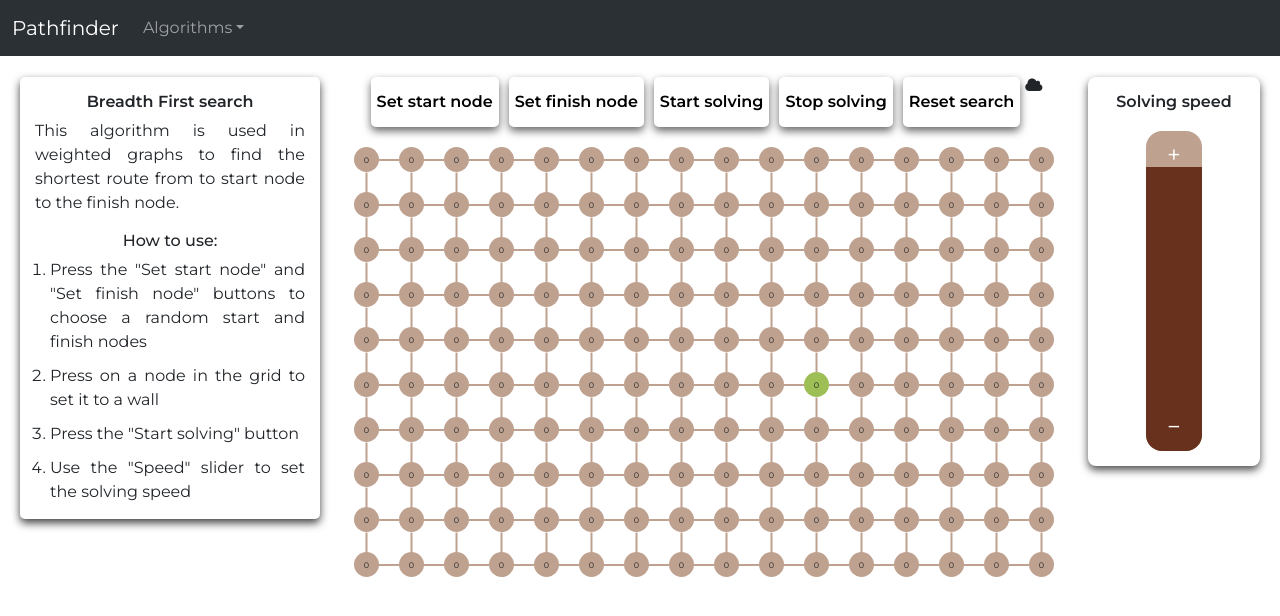
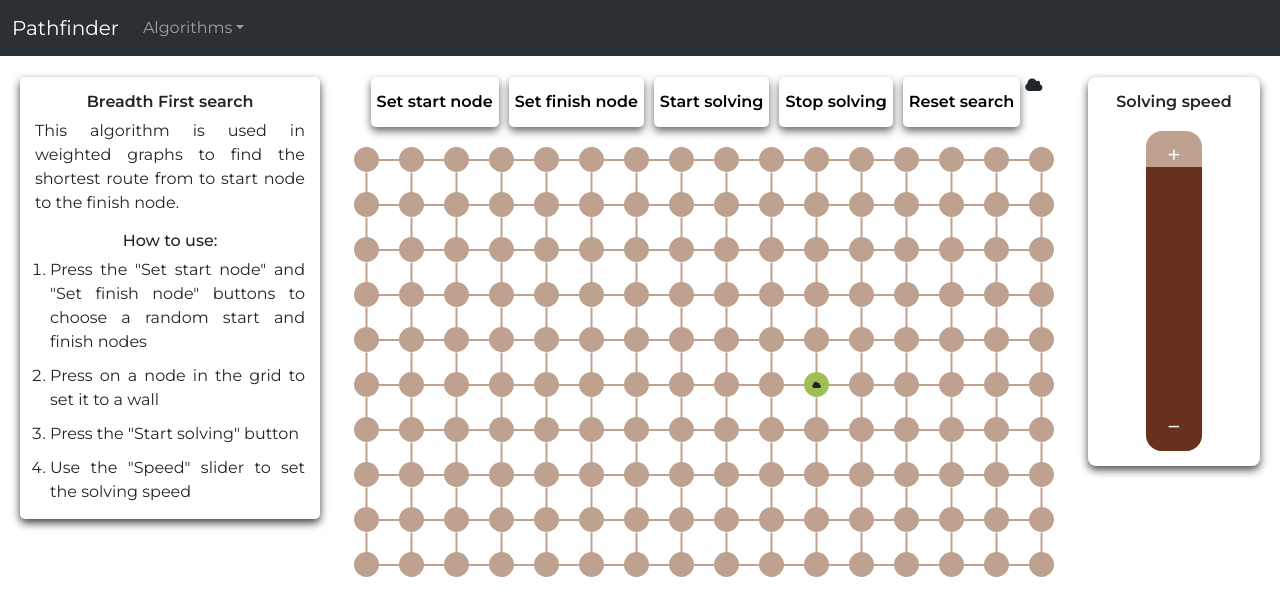
Before and after one commit to MatejaBoy/pathfinding-visualization, a React (Vite) app: page / in a window 1280 px wide. Both pictures are taken after a click on the button "Set start node". Shown: the top 616 px of the page. Built offline with nearby package versions, Linux system fonts and the light colour scheme.

Commit message:
Drag and drop update

```diff
--- a/src/components/Maingrid.tsx
+++ b/src/components/Maingrid.tsx
@@ -1,11 +1,14 @@
 import { useEffect, useState } from "react";
-import { NodeInterface } from "./PathFindingVisualizer";
+import { NodeInterface, PathPointType } from "./PathFindingVisualizer";
 import { MemoizedNode } from "./Node";
+import { Point } from "../algorithms/common-func";
 
 interface MaingridProps {
   nodes: NodeInterface[][];
   clickOnNode: (nodeInfo: [number, number, number], drag: boolean) => void;
   clickOnRoute: (nodeInfo: [number, number, number], dir: string) => void;
+  dropOnNode: () => void;
+  setNodeType: (nodeInfo: Point, type: PathPointType) => void;
 }
 
 export default function Maingrid(props: MaingridProps) {
@@ -34,7 +37,9 @@ export default function Maingrid(props: MaingridProps) {
                     isTestOnProp={node.isTestOnProp}
                     weight={node.weight}
                     clickOnNode={props.clickOnNode}
+                    setNodeType={props.setNodeType}
                     clickOnRoute={props.clickOnRoute}
+                    dropOnNode={props.dropOnNode}
                     isLastRow={node.isLastRow}
                     isLastCol={node.isLastCol}
                     rightRouteWeightProp={node.rightRouteWeight}
--- a/src/components/Node.tsx
+++ b/src/components/Node.tsx
@@ -2,6 +2,7 @@ import React, { useEffect, useState } from "react";
 import "../App.tsx";
 import "./style.css";
 import { PathPointType } from "./PathFindingVisualizer.tsx";
+import CommonFuncs, { Point } from "../algorithms/common-func.ts";
 
 interface NodeProps {
   id: number;
@@ -13,6 +14,8 @@ interface NodeProps {
   isTestOnProp: boolean;
   weight: number;
   clickOnNode: (nodeInfo: [number, number, number], drag: boolean) => void;
+  dropOnNode: (nodeInfo: Point) => void;
+  setNodeType: (nodeInfo: Point, type: PathPointType) => void;
   clickOnRoute: (nodeInfo: [number, number, number], dir: string) => void;
   isLastRow: boolean;
   isLastCol: boolean;
@@ -33,8 +36,11 @@ export default function Node(node: NodeProps) {
   const [isRightRoutePath, setIsRightRoutePath] = useState(node.isRightRoutePathProp);
   const [isBottomRoutePath, setIsBottomRoutePath] = useState(node.isBottomRoutePathProp);
   const [toAnimate, setToAnimate] = useState(node.toAnimateProp);
+  const [isDragging, setIsDragging] = useState(false);
+  const [isScaleAnim, setIsScaleAnim] = useState(false);
 
   function handleClick() {
+    if (isDragging) return;
     node.clickOnNode([node.id, node.x, node.y], false);
   }
 
@@ -45,6 +51,8 @@ export default function Node(node: NodeProps) {
   // Handling dragging the mouse over a Node
   // -- calling clickOnNode with drag=true --
   function onMouseMouseOver(e: React.MouseEvent) {
+    //console.log("On mouse over is dragging: " + isDragging);
+    if (isDragging) return;
     if (e.buttons) {
       node.clickOnNode([node.id, node.x, node.y], true);
     }
@@ -89,19 +97,56 @@ export default function Node(node: NodeProps) {
     setIsBottomRoutePath(node.isBottomRoutePathProp);
   }, [node.isBottomRoutePathProp]);
 
-  function getClassModifier() {
-    switch (nodeType) {
-      case PathPointType.Normal:
-        return "normal";
-      case PathPointType.Wall:
-        return "wall";
-      case PathPointType.Start:
-        return "start";
-      case PathPointType.Finish:
-        return "finish";
-      case PathPointType.RouteNode:
-        return "routenode";
-    }
+  function onDragOver(event: React.DragEvent<HTMLDivElement>) {
+    //console.log("onDragOver");
+    event.preventDefault();
+  }
+  async function onDragEnter(event: React.DragEvent<HTMLDivElement>) {
+    if (event.currentTarget.contains(event.relatedTarget as Node)) return;
+    if (isScaleAnim) return;
+    event.preventDefault();
+    console.log("onDragEnter");
+    console.log(event.dataTransfer.types[0]);
+    let type = parseInt(event.dataTransfer.types[0]) as PathPointType;
+    setIsScaleAnim(true);
+    node.setNodeType({ x: node.x, y: node.y }, type);
+    //event.dataTransfer.setDragImage(dragImage, 0, 0);
+    await CommonFuncs.timeout(500);
+    setIsScaleAnim(false);
+  }
+
+  async function onDragLeave(event: React.DragEvent<HTMLDivElement>) {
+    if (event.currentTarget.contains(event.relatedTarget as Node)) return;
+    console.log("onDragLeave");
+    setIsScaleAnim(true);
+    node.setNodeType({ x: node.x, y: node.y }, PathPointType.Normal);
+    await CommonFuncs.timeout(500);
+    setIsScaleAnim(false);
+  }
+  function onDragStart(event: React.DragEvent<HTMLElement>) {
+    setIsDragging(true);
+    console.log("onDragStart");
+    event.dataTransfer.clearData();
+    event.dataTransfer.setData(nodeType.toString(), "sajt");
+  }
+
+  function onDragEnd(event: React.DragEvent<HTMLElement>) {
+    console.log("onDragEnd");
+    setIsDragging(false);
+  }
+
+  function getIcon() {
+    let visible = nodeType == PathPointType.Start;
+    let icon = (
+      <i
+        hidden={!visible}
+        onDragStart={onDragStart}
+        onDragEnd={onDragEnd}
+        draggable="true"
+        className="grab fa fa-cloud"
+      ></i>
+    );
+    return icon;
   }
 
   function getVisitedModifier() {
@@ -122,6 +167,21 @@ export default function Node(node: NodeProps) {
     else return "_" + bottomRouteWidth.toString() + " routepath";
   }
 
+  function getClassModifier() {
+    switch (nodeType) {
+      case PathPointType.Normal:
+        return "normal";
+      case PathPointType.Wall:
+        return "wall";
+      case PathPointType.Start:
+        return "start";
+      case PathPointType.Finish:
+        return "finish";
+      case PathPointType.RouteNode:
+        return "routenode";
+    }
+  }
+
   let styleRight = {
     display: node.isLastCol ? "none" : "block",
   };
@@ -136,8 +196,11 @@ export default function Node(node: NodeProps) {
         key={node.id}
         onMouseOver={onMouseMouseOver}
         onMouseDown={handleClick}
+        onDragEnter={onDragEnter}
+        onDragOver={onDragOver}
+        onDragLeave={onDragLeave}
       >
-        {depth}
+        {getIcon()}
       </div>
       <div
         style={styleRight}
--- a/src/components/PathFindingVisualizer.tsx
+++ b/src/components/PathFindingVisualizer.tsx
@@ -7,7 +7,7 @@ import Dijkstra from "../algorithms/dijkstra.ts";
 import ButtonRow from "./Buttonrow.tsx";
 import Maingrid from "./Maingrid.tsx";
 import Infocontainer from "./Infocontainer.tsx";
-import CommonFuncs from "../algorithms/common-func.ts";
+import CommonFuncs, { Point } from "../algorithms/common-func.ts";
 import Astar from "../algorithms/Astar.ts";
 
 export interface NodeInterface {
@@ -153,7 +153,6 @@ class PathFindingVisualizer extends Component<{}, PathFindingVisualizerState> {
   };
 
   handleClickOnNode = (nodeInfo: [number, number, number], drag: boolean) => {
-    //console.log("hadnleCLick");
     if (this.state.isSolving) return;
     const currentNode = this.state.nodes[nodeInfo[2]][nodeInfo[1]];
     if (currentNode.type === PathPointType.Start) return;
@@ -184,6 +183,16 @@ class PathFindingVisualizer extends Component<{}, PathFindingVisualizerState> {
       else currentNode.bottomRouteWeight = 1;
       this.setState({});
     }
+  };
+
+  handleDropOnNode = () => {
+    if (this.state.isSolving) return;
+  };
+
+  setPointType = (nodeInfo: Point, type: PathPointType) => {
+    if (this.state.isSolving) return;
+    this.state.nodes[nodeInfo.y][nodeInfo.x].type = type;
+    this.setState({});
   };
 
   componentDidMount(): void {
@@ -269,6 +278,8 @@ class PathFindingVisualizer extends Component<{}, PathFindingVisualizerState> {
               nodes={this.state.nodes}
               clickOnNode={this.handleClickOnNode}
               clickOnRoute={this.handleClickOnRoute}
+              dropOnNode={this.handleDropOnNode}
+              setNodeType={this.setPointType}
             />
           </div>
           <div className="main-col-3">
--- a/src/components/style.css
+++ b/src/components/style.css
@@ -115,6 +115,22 @@
     animation-duration: .5s;
     height: 18px;
     width: 40px;
+}
+
+.grab {
+    cursor: move;
+    cursor: grab;
+    cursor: -moz-grab;
+    cursor: -webkit-grab;
+    .thumbnails-list{
+        cursor: pointer;
+    }
+}
+
+.grab:active {
+    cursor: grabbing;
+    cursor: -moz-grabbing;
+    cursor: -webkit-grabbing;
 }
 
 @keyframes anim_route_right_1 {
```
